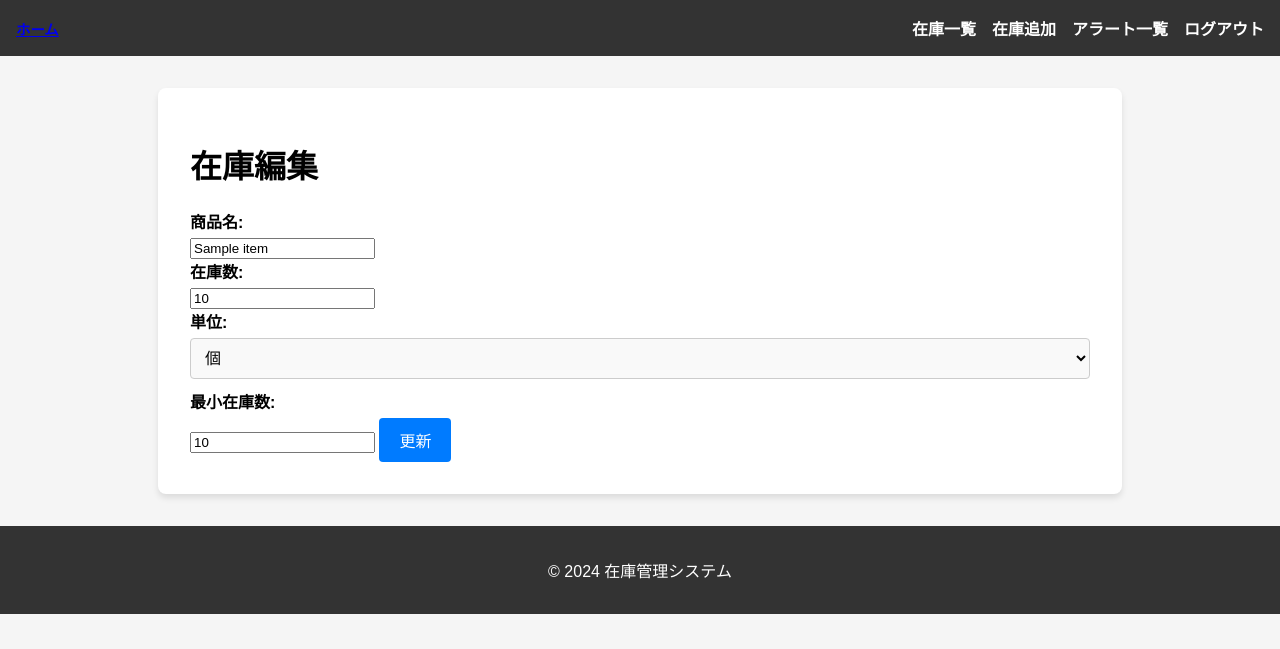
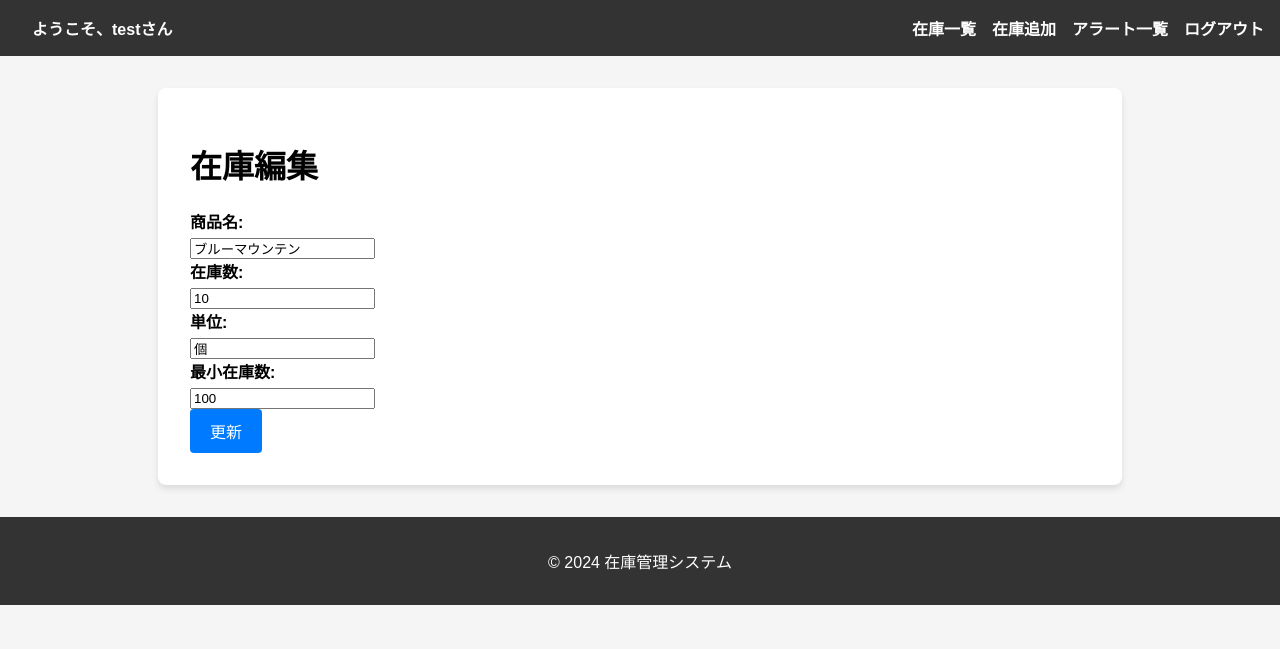
Before and after one commit to SHIBATSUJITadashi/inventory_app, a Flask app: template templates/edit_inventory.html in a window 1280 px wide. Shown: the top 649 px of the page. Run offline with Flask 3, Linux system fonts and the light colour scheme; a user stored in the database is signed in; tables that the repository leaves empty hold one stand-in row (values such as "Sample post"); the template is opened without the code that fills it: values that come from a table or form of the project are taken from there, most other values are stand-ins (such as "Sample title", 1, 10 or a date in 2020).

Commit message:
ログイン周り完成

```diff
--- a/app.py
+++ b/app.py
@@ -9,7 +9,7 @@ app = Flask(__name__)
 app.config.from_object(Config)
 
 # データベースの設定
-db = SQLAlchemy(app)
+db = SQLAlchemy(app)  # ここで app を渡してインスタンス化します
 migrate = Migrate(app, db)
 
 # モデル定義
@@ -29,14 +29,15 @@ class Inventory(db.Model):
 class Alerts(db.Model):
     id = db.Column(db.Integer, primary_key=True)
     inventory_id = db.Column(db.Integer, db.ForeignKey('inventory.id'), nullable=False)
-    status = db.Column(db.String(50), nullable=False)  # アラートの状態（例: ACTIVE, RESOLVED）
-    triggered_at = db.Column(db.DateTime, default=datetime.utcnow)  # アラート発生日時
-    resolved_at = db.Column(db.DateTime, nullable=True)  # 解決日時
+    status = db.Column(db.String(50), nullable=False)
+    triggered_at = db.Column(db.DateTime, default=datetime.utcnow)
+    resolved_at = db.Column(db.DateTime, nullable=True)
 
-    inventory = db.relationship('Inventory', backref=db.backref('alerts', lazy=True))
+    inventory = db.relationship('Inventory', backref=db.backref('alerts', lazy=True, cascade="all, delete-orphan"))
 
     def __repr__(self):
         return f'<Alert {self.id} for Inventory {self.inventory_id}>'
+
 
 # ログインページ
 @app.route("/", methods=["GET", "POST"])
@@ -85,30 +86,55 @@ def add_inventory():
 
     return render_template("add_inventory.html")
 
+# アラート一覧ページ
+@app.route("/alerts")
+def alert_list():
+    if "username" not in session:
+        return redirect(url_for("index"))
+
+    alerts = Alerts.query.all()  # アラートデータを取得
+    return render_template("alert_list.html", alerts=alerts)
+
 # ログアウト機能
 @app.route("/logout")
 def logout():
     session.pop("username", None)
     return redirect(url_for("index"))
 
-# 初回リクエスト時にユーザーを作成
-@app.before_request
-def create_user():
-    if not Users.query.filter_by(username="test").first():
-        hashed_password = generate_password_hash("testpassword", method='pbkdf2:sha256')
-        new_user = Users(username="test", password_hash=hashed_password)
-        db.session.add(new_user)
-        db.session.commit()
-
-# アラート一覧ページ
-@app.route("/alerts")
-def alert_list():
+# 在庫編集ページ
+@app.route("/inventory/edit/<int:id>", methods=["GET", "POST"])
+def edit_inventory(id):
     if "username" not in session:
         return redirect(url_for("index"))
 
-    # アラートデータを取得
-    alerts = Alerts.query.all()  # Alerts テーブルを使用
-    return render_template("alert_list.html", alerts=alerts)
+    inventory_item = Inventory.query.get_or_404(id)  # 編集する在庫アイテムを取得
+
+    if request.method == "POST":
+        inventory_item.name = request.form["name"]
+        inventory_item.quantity = int(request.form["quantity"])
+        inventory_item.unit = request.form["unit"]
+        inventory_item.min_quantity = int(request.form["min_quantity"])
+        inventory_item.updated_at = datetime.utcnow()  # 最終更新日時を更新
+
+        db.session.commit()  # データベースに変更を保存
+        return redirect(url_for("inventory_list"))
+
+    return render_template("edit_inventory.html", inventory_item=inventory_item)
+
+@app.route("/inventory/delete/<int:id>", methods=["POST"])
+def delete_inventory(id):
+    if "username" not in session:
+        return redirect(url_for("index"))
+
+    inventory_item = Inventory.query.get_or_404(id)
+
+    # ここで関連するアラートを削除する
+    # db.session.delete(inventory_item) は削除時に関連する Alerts レコードも削除する
+    db.session.delete(inventory_item)
+    db.session.commit()
+
+    return redirect(url_for("inventory_list"))
+
 
 if __name__ == "__main__":
     app.run(debug=True)
--- a/static/styles.css
+++ b/static/styles.css
@@ -17,9 +17,10 @@ header nav {
 }
 
 .nav-left {
-    font-size: 0.9rem;
+    font-size: 1rem;
     font-weight: bold;
-    color: #f0f0f0;
+    color: white;
+    margin-left: 1rem;  /* 左端から少し余白を開ける */
 }
 
 .nav-right {
@@ -174,3 +175,11 @@ form button {
 form button:hover {
     background-color: #0056b3;
 }
+
+/* ユーザー名のスタイル */
+.nav-username {
+    font-size: 1rem;
+    font-weight: bold;
+    color: white;
+    margin-right: 1rem;
+}
--- a/templates/edit_inventory.html
+++ b/templates/edit_inventory.html
@@ -1,33 +1,27 @@
+<!-- 在庫編集ページ -->
 {% extends "layout.html" %}
-{% block title %}在庫編集{% endblock %}
 
 {% block content %}
 <h1>在庫編集</h1>
-<form method="POST" action="/inventory/edit/{{ item.id }}">
-    <label for="name">商品名:</label>
-    <input type="text" id="name" name="name" value="{{ item.name }}" required>
 
-    <label for="quantity">在庫数:</label>
-    <input type="number" id="quantity" name="quantity" value="{{ item.quantity }}" required>
-
-    <label for="unit">単位:</label>
-    <select id="unit" name="unit" required>
-        <option value="個" {% if item.unit == "個" %}selected{% endif %}>個</option>
-        <option value="袋" {% if item.unit == "袋" %}selected{% endif %}>袋</option>
-        <option value="箱" {% if item.unit == "箱" %}selected{% endif %}>箱</option>
-        <option value="g" {% if item.unit == "g" %}selected{% endif %}>g</option>
-        <option value="kg" {% if item.unit == "kg" %}selected{% endif %}>kg</option>
-        <option value="ml" {% if item.unit == "ml" %}selected{% endif %}>ml</option>
-        <option value="L" {% if item.unit == "L" %}selected{% endif %}>L</option>
-        <option value="枚" {% if item.unit == "枚" %}selected{% endif %}>枚</option>
-        <option value="本" {% if item.unit == "本" %}selected{% endif %}>本</option>
-        <option value="パック" {% if item.unit == "パック" %}selected{% endif %}>パック</option>
-        <option value="セット" {% if item.unit == "セット" %}selected{% endif %}>セット</option>
-    </select>
-
-    <label for="min_quantity">最小在庫数:</label>
-    <input type="number" id="min_quantity" name="min_quantity" value="{{ item.min_quantity }}" required>
-
+<form method="POST">
+    <div>
+        <label for="name">商品名:</label>
+        <input type="text" id="name" name="name" value="{{ inventory_item.name }}" required>
+    </div>
+    <div>
+        <label for="quantity">在庫数:</label>
+        <input type="number" id="quantity" name="quantity" value="{{ inventory_item.quantity }}" required>
+    </div>
+    <div>
+        <label for="unit">単位:</label>
+        <input type="text" id="unit" name="unit" value="{{ inventory_item.unit }}" required>
+    </div>
+    <div>
+        <label for="min_quantity">最小在庫数:</label>
+        <input type="number" id="min_quantity" name="min_quantity" value="{{ inventory_item.min_quantity }}" required>
+    </div>
     <button type="submit">更新</button>
 </form>
+
 {% endblock %}
--- a/templates/layout.html
+++ b/templates/layout.html
@@ -10,7 +10,10 @@
     <header>
         <nav>
             <div class="nav-left">
-                <a href="{{ url_for('index') }}">ホーム</a>
+                {% if "username" in session %}
+                    <!-- ログインネームを表示 -->
+                    <span class="nav-username">ようこそ、{{ session['username'] }}さん</span>
+                {% endif %}
             </div>
             <div class="nav-right">
                 {% if "username" in session %}
```
Also changed, not shown: templates/inventory_list.html (+13 -8 lines), instance/inventory.db.
